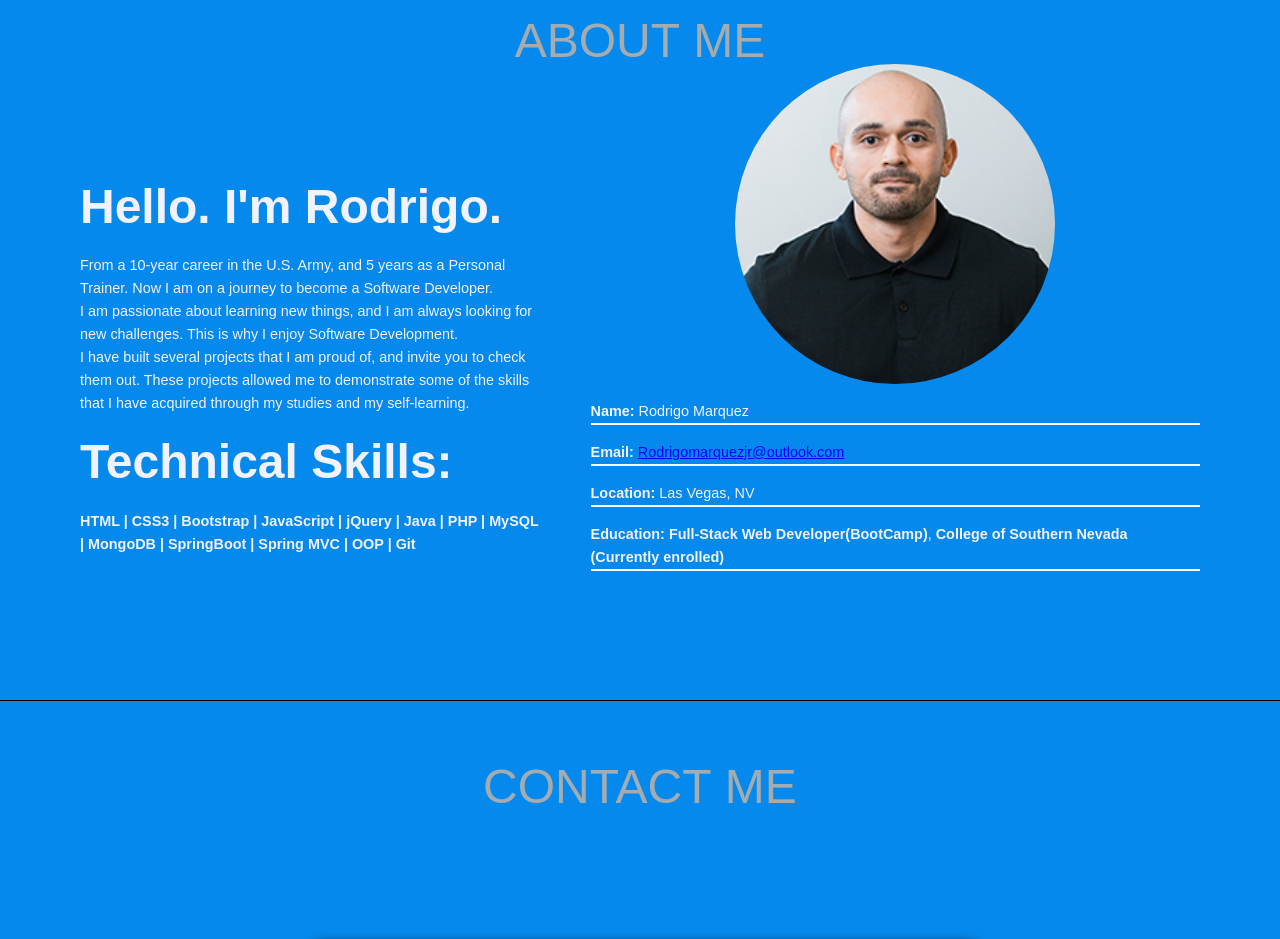
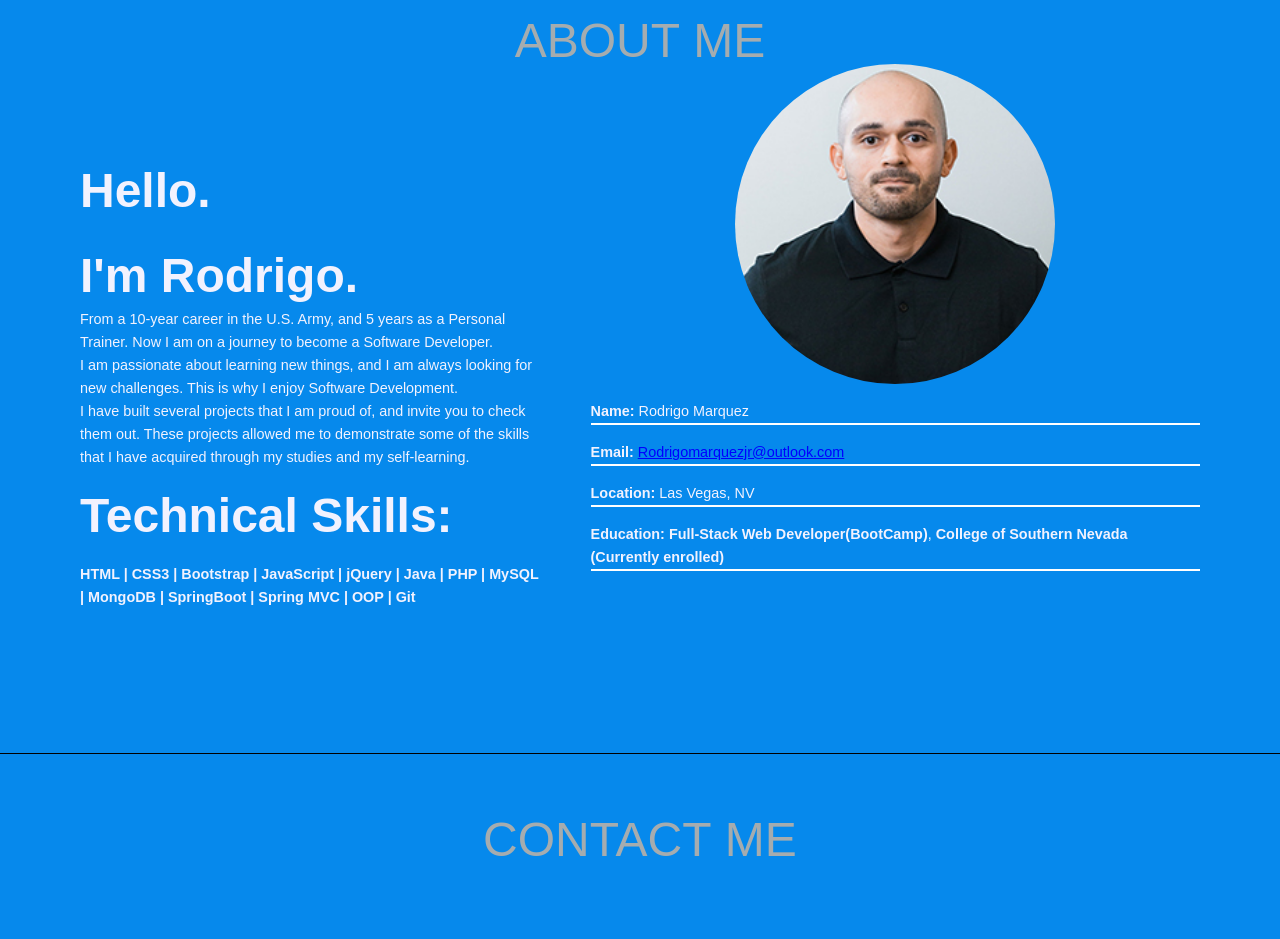
Before and after one commit to RodrigoM09/NewPortfolio, a website: page views/index.html in a window 1280 px wide. Shown: the part 2758-3697 px from the top of the page. Drawn offline with nearby package versions, Linux system fonts and the light colour scheme.

```diff
--- a/css/aboutMe.css
+++ b/css/aboutMe.css
@@ -8,6 +8,15 @@
     width: 50%;
     justify-content: center;
     padding: 0 3rem 4rem 0;
+}
+.aboutMeHeaderLeft{
+    display: flex;
+    flex-direction: column;
+    gap: 0;
+}
+.aboutMeHeaderLeft > h1{
+    font-size: 3rem;
+    margin: 0;
 }
 .aboutMeBodyLeft > p:last-child{
     font-weight: bold;
--- a/views/index.html
+++ b/views/index.html
@@ -227,7 +227,7 @@
                         <div class="aboutMeBodyLeft fade-in from-left">
                             <div class="aboutMeHeader">
                                 <div class="aboutMeHeaderLeft">
-                                    <h1>Hello. I'm Rodrigo.</h1>
+                                    <h1>Hello.</h1><br><h1>I'm Rodrigo.</h1>
                                 </div>
                             </div>
                             <p>
```
